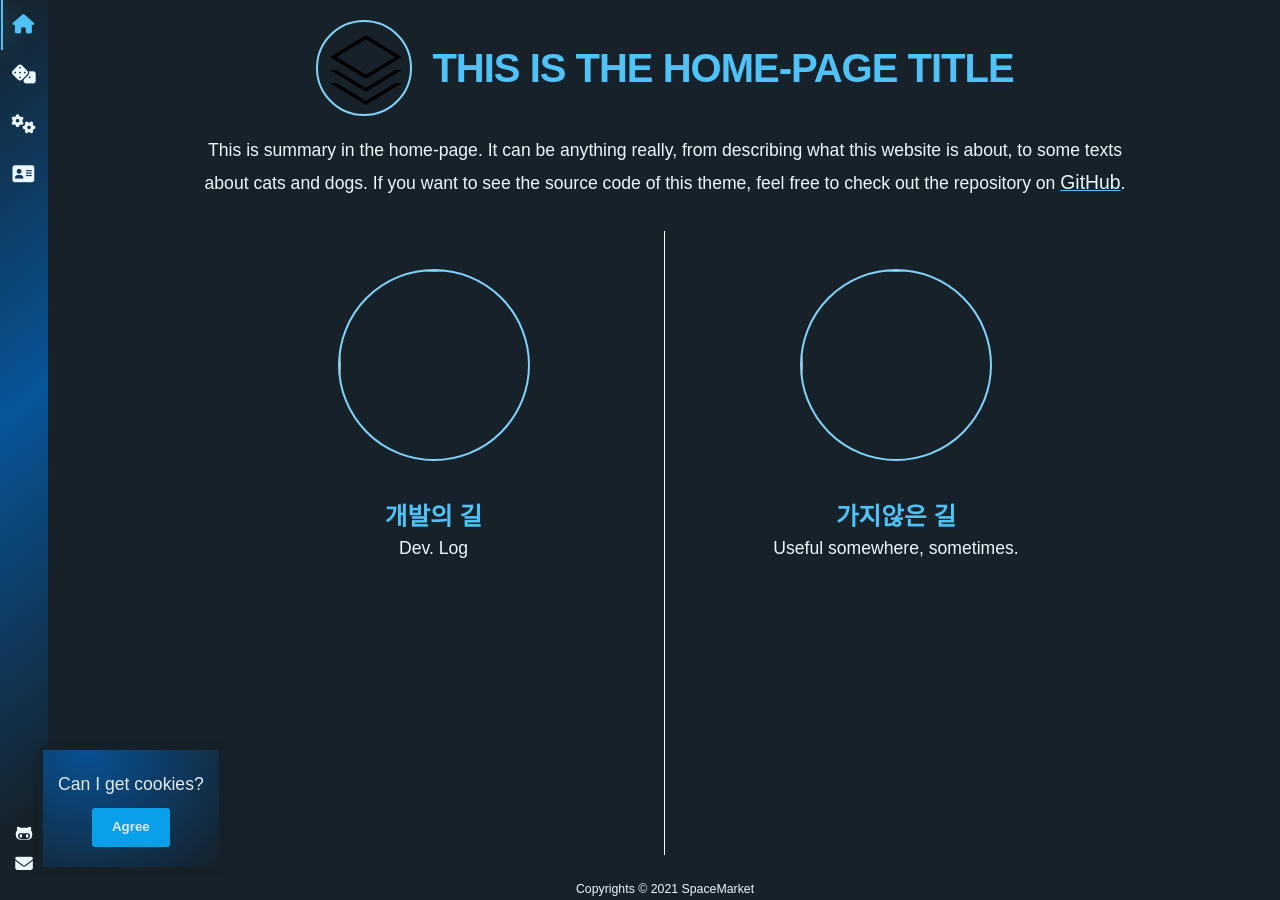
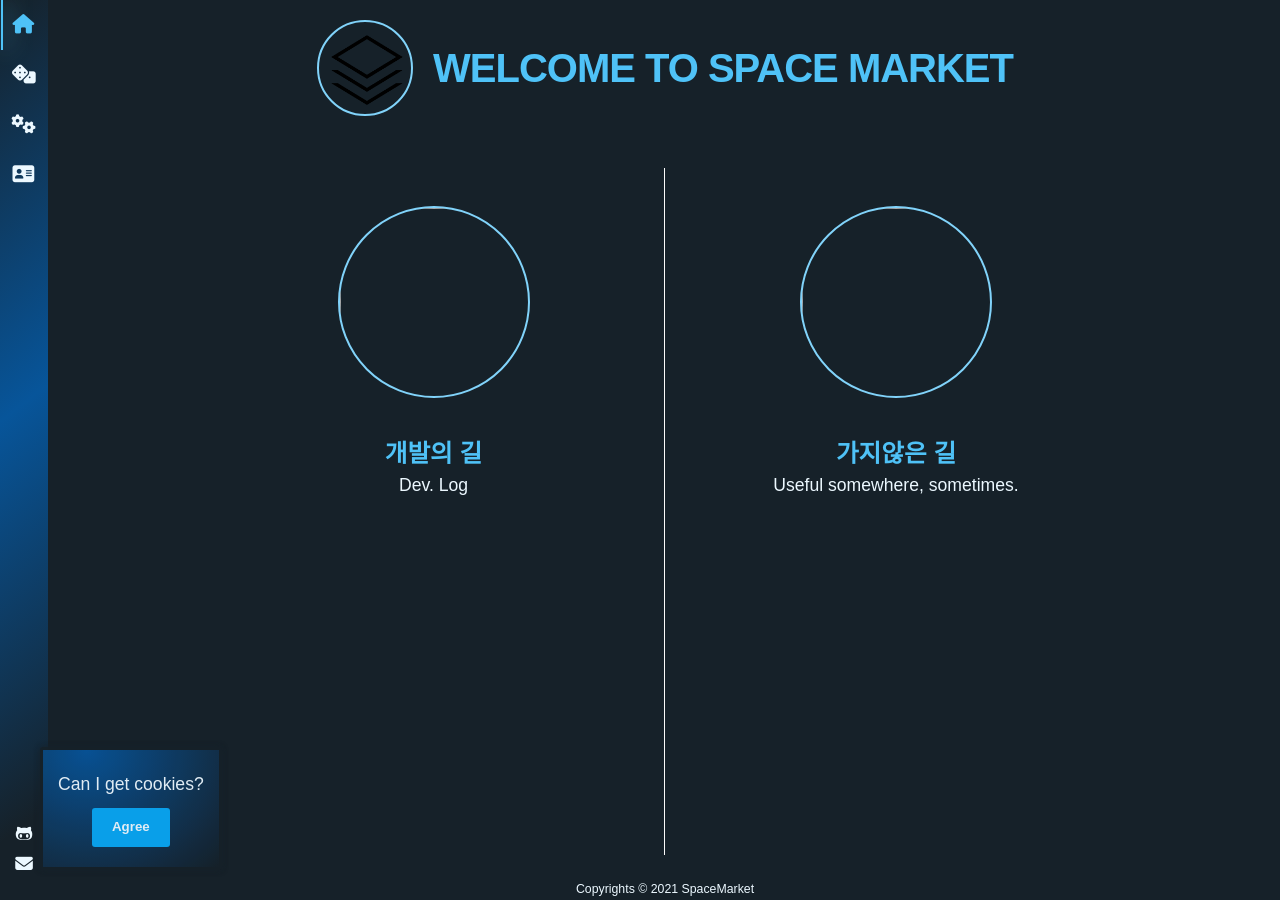
Before and after one commit to SpaceMarket-hub/SpaceMarket-hub.github.io, a Jekyll site: the page built from index.md, in a window 1280 px wide. Built offline with Jekyll 4.4.1, drawn with Linux system fonts in a browser that asks for light colours; nearby versions of some CDN libraries; some web fonts are replaced.

Commit message:
Update index.md

```diff
--- a/index.md
+++ b/index.md
@@ -1,6 +1,5 @@
 ---
 layout: home
-title: This is the home-page title
-summary: This is summary in the home-page. It can be anything really, from describing what this website is about, to some texts about cats and dogs. If you want to see the source code of this theme, feel free to check out the repository on <a href="https://github.com/ItsMeaga1n/minimal-categorized" target="_blank">GitHub</a>.
+title: Welcome to Space Market
 category: home
 ---
```
